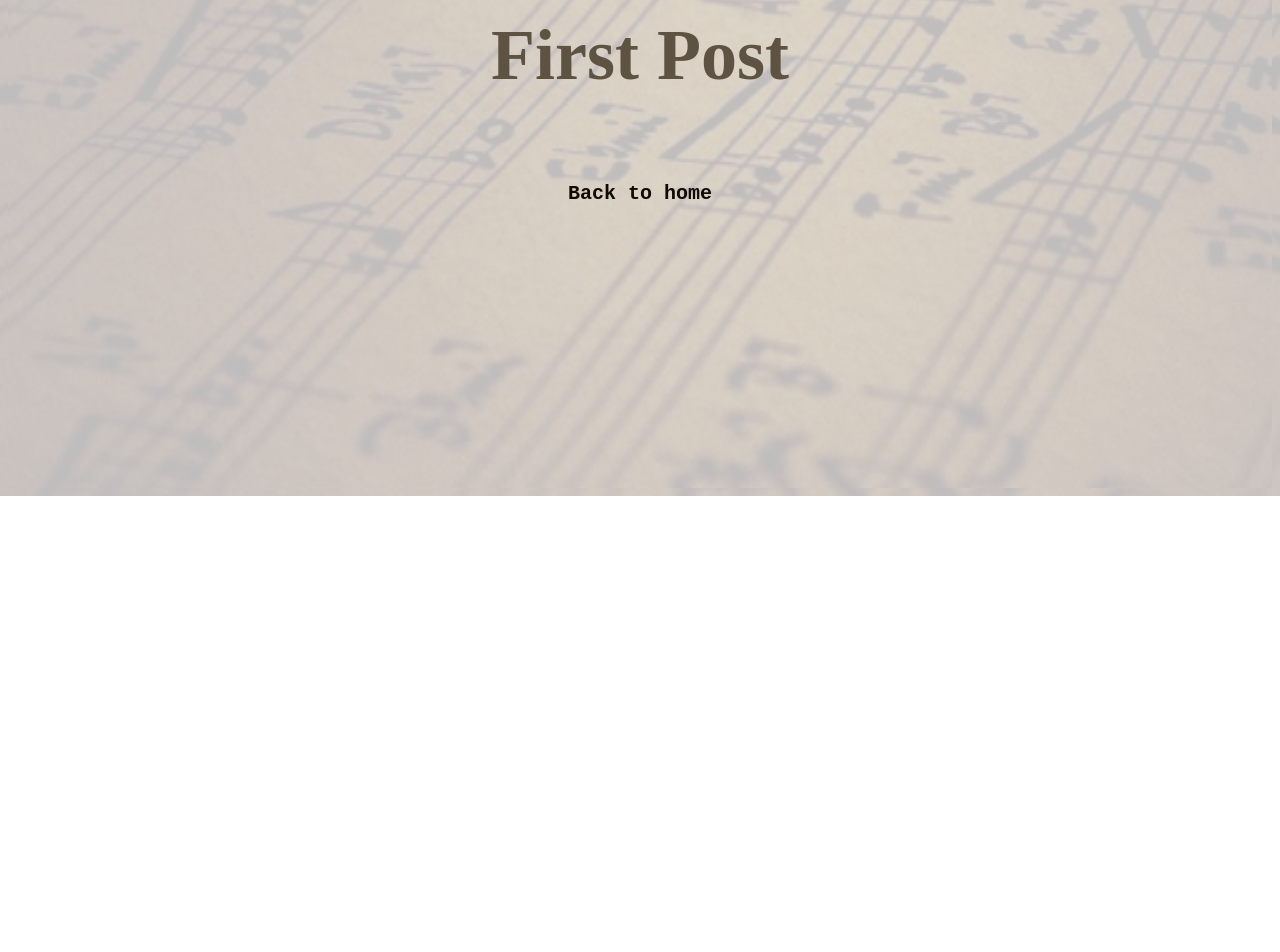
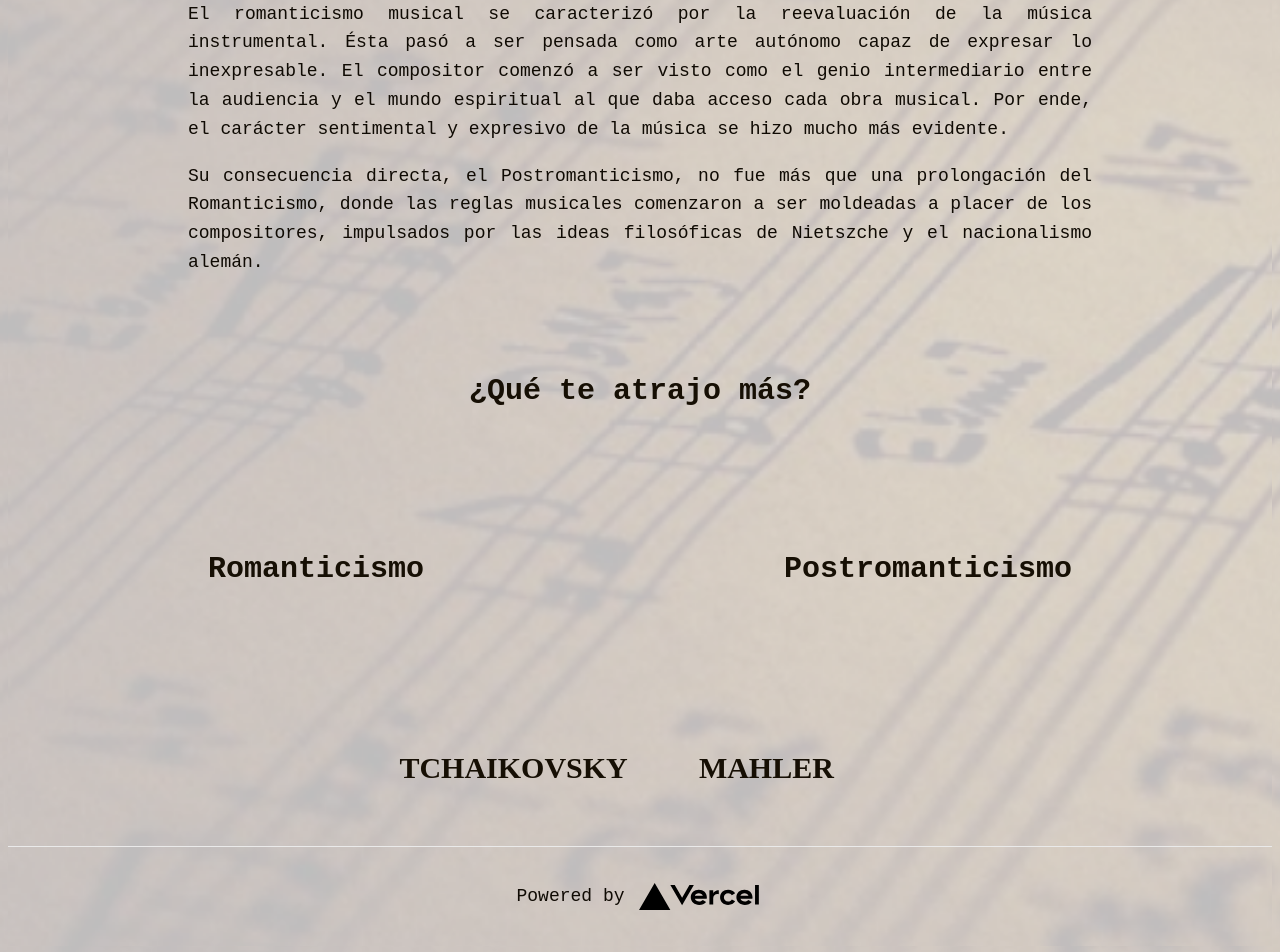
Before and after one commit to Scab647/Hello-World_SergioCaballero, a Next.js app in the folder nextjs-blog/: page /posts/romanticismo in a window 1280 px wide. Shown: the part 320-1272 px from the top of the page. Before the commit the page ends 816 px from the top, so only its background shows below. Built offline with nearby package versions, Linux system fonts and the light colour scheme.

Commit message:
Todos los posts

```diff
--- a/nextjs-blog/pages/posts/romanticismo.js
+++ b/nextjs-blog/pages/posts/romanticismo.js
@@ -2,18 +2,97 @@ import Head from 'next/head'
 import Link from 'next/link'
 import Layout from '../../components/layout'
 
-export default function FirstPost() {
+export default function Clasicismo() {
   return (
-    <Layout>
-      <Head>
-        <title>First Post</title>
-      </Head>
-      <h1>First Post</h1>
-      <h2>
-        <Link href="/">
-          <a>Back to home</a>
-        </Link>
-      </h2>
-    </Layout>
+    <div className="container">
+        <Head>
+        <title>Romanticismo</title>
+        <link rel="icon" href="/favicon.ico" />
+        </Head>
+
+        <main>
+
+        <div className="description">
+
+        <a href="/" className="description">
+          <img src="https://cdn4.iconfinder.com/data/icons/pictype-free-vector-icons/16/home-512.png">
+          </img>
+        </a>
+
+        </div>
+
+        <h1 className="title">
+          Romanticismo/Postromanticismo
+        </h1>
+
+        <p className="description">
+        El romanticismo musical se caracterizó por la reevaluación de la
+música instrumental. Ésta pasó a ser pensada como arte  autónomo
+capaz de expresar lo inexpresable.  El compositor  comenzó a ser
+visto como el genio intermediario entre  la audiencia y el mundo
+espiritual  al  que daba acceso cada obra musical.  Por ende, el
+carácter  sentimental y  expresivo  de  la  música se hizo mucho
+más evidente.
+
+       </p>
+
+       <p className="description">
+       Su consecuencia directa, el Postromanticismo, no fue más que una
+prolongación  del   Romanticismo,  donde  las  reglas  musicales
+comenzaron  a  ser  moldeadas  a   placer  de  los  compositores,
+impulsados  por   las  ideas   filosóficas   de Nietszche  y  el
+nacionalismo alemán.
+
+
+       </p>
+
+       <h4 className="description">
+       ¿Qué te atrajo más?
+        </h4>
+
+        <div className="grid">
+         <p className="card4">
+         <h4>Romanticismo</h4>
+         </p>
+
+         <p className="card4">
+         <h4>Postromanticismo</h4>
+         </p>
+        </div>
+
+      <div className="grid">
+         <a href="/posts/clasicismo" className="card3">
+         <h5>TCHAIKOVSKY</h5>
+         </a>
+
+         <a href="/posts/romanticismo" className="card3">
+         <h5>MAHLER</h5>
+         </a>
+        </div>
+
+       <style jsx>{`
+    p{
+      text-align:justify;
+      margin-left: 10rem;
+      margin-right: 10rem;
+      color: #0f0a03;
+    }
+
+    img{
+
+    }
+`}</style>
+        </main>
+        <footer>
+        <a
+          href="https://vercel.com?utm_source=create-next-app&utm_medium=default-template&utm_campaign=create-next-app"
+          target="_blank"
+          rel="noopener noreferrer"
+        >
+          Powered by{' '}
+          <img src="/vercel.svg" alt="Vercel Logo" className="logo" />
+        </a>
+      </footer>
+    </div>
   )
 }
--- a/nextjs-blog/styles/global.css
+++ b/nextjs-blog/styles/global.css
@@ -109,9 +109,19 @@ h5 {
   }
 
   .card3 {
-    margin: 1rem;
+    margin: 0rem;
     flex-basis: 20%;
     padding: 0.2rem;
+    text-align: center;
+    color: inherit;
+    text-decoration: none;
+    transition: color 0.15s ease;
+  }
+
+  .card4 {
+    margin: 0rem;
+    flex-basis: 1%;
+    padding: 0rem;
     text-align: center;
     color: inherit;
     text-decoration: none;
```
Also changed, not shown: nextjs-blog/pages/posts/modernismo.js (+89 -12 lines).
